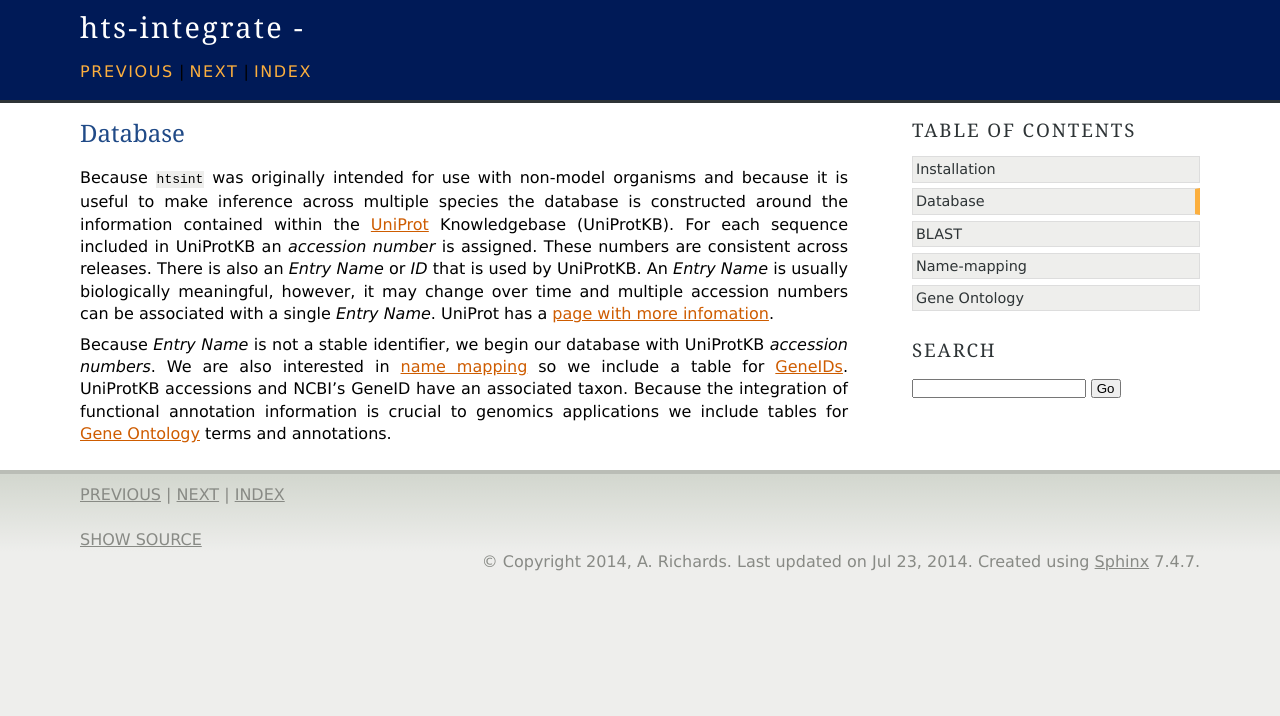
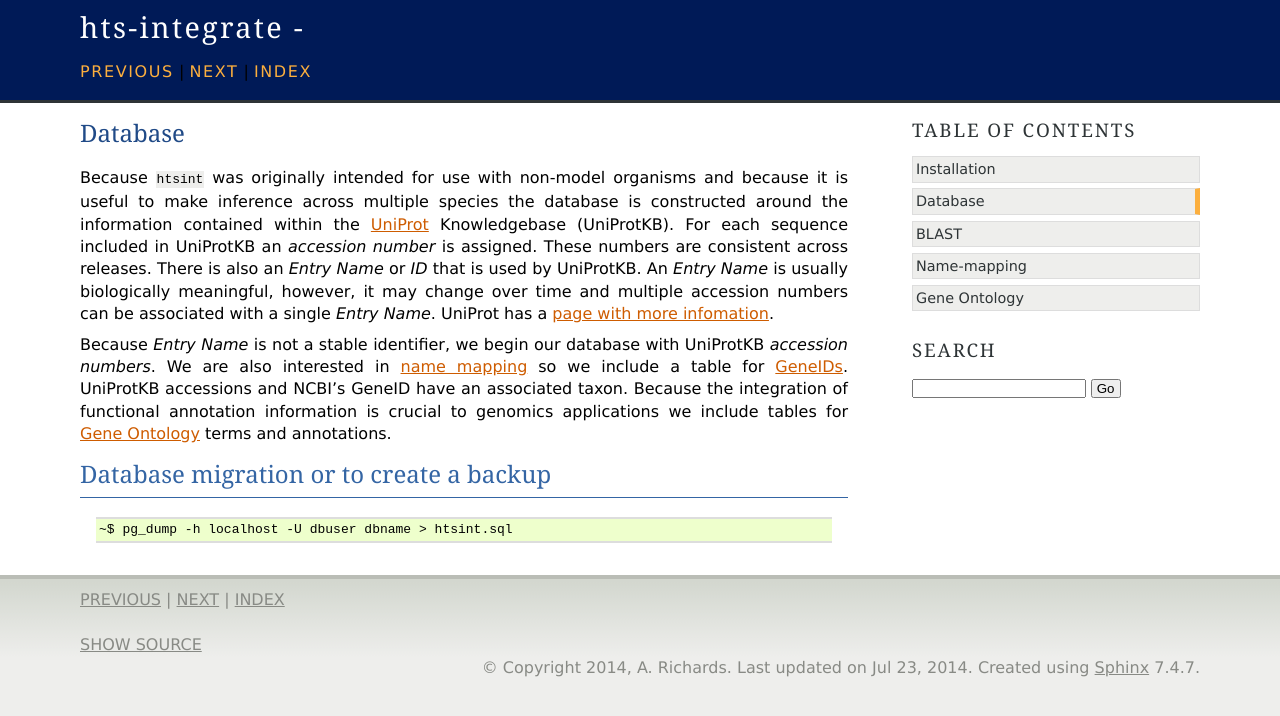
Before and after one commit to ajrichards/htsint, a Sphinx documentation site: the page built from docs/database.rst, in a window 1280 px wide. Shown: the top 716 px of the page. Built offline with Sphinx 7.4.7, drawn with Linux system fonts in a browser that asks for light colours; formulas are drawn with MathJax 3; the version number could not be read and is left out.

Commit message:
added database backup to documents

```diff
--- a/docs/database.rst
+++ b/docs/database.rst
@@ -6,3 +6,11 @@ Database
 Because ``htsint`` was originally intended for use with non-model organisms and because it is useful to make inference across multiple species the database is constructed around the information contained within the `UniProt <http://www.uniprot.org>`_ Knowledgebase (UniProtKB).  For each sequence included in UniProtKB an *accession number* is assigned.  These numbers are consistent across releases.  There is also an *Entry Name* or *ID* that is used by UniProtKB.  An *Entry Name* is usually biologically meaningful, however, it may change over time and multiple accession numbers can be associated with a single *Entry Name*.  UniProt has a `page with more infomation <http://www.uniprot.org/faq/6>`_.
 
 Because *Entry Name* is not a stable identifier, we begin our database with UniProtKB *accession numbers*.  We are also interested in :doc:`name mapping <name-mapping>` so we include a table for `GeneIDs <http://www.ncbi.nlm.nih.gov/gene>`_.  UniProtKB accessions and NCBI's GeneID have an associated taxon.  Because the integration of functional annotation information is crucial to genomics applications we include tables for `Gene Ontology <http://www.geneontology.org>`_ terms and annotations.
+
+
+Database migration or to create a backup
+----------------------------------------
+
+   .. code-block:: bash
+
+      ~$ pg_dump -h localhost -U dbuser dbname > htsint.sql
```
Also changed, not shown: 1 other file.
